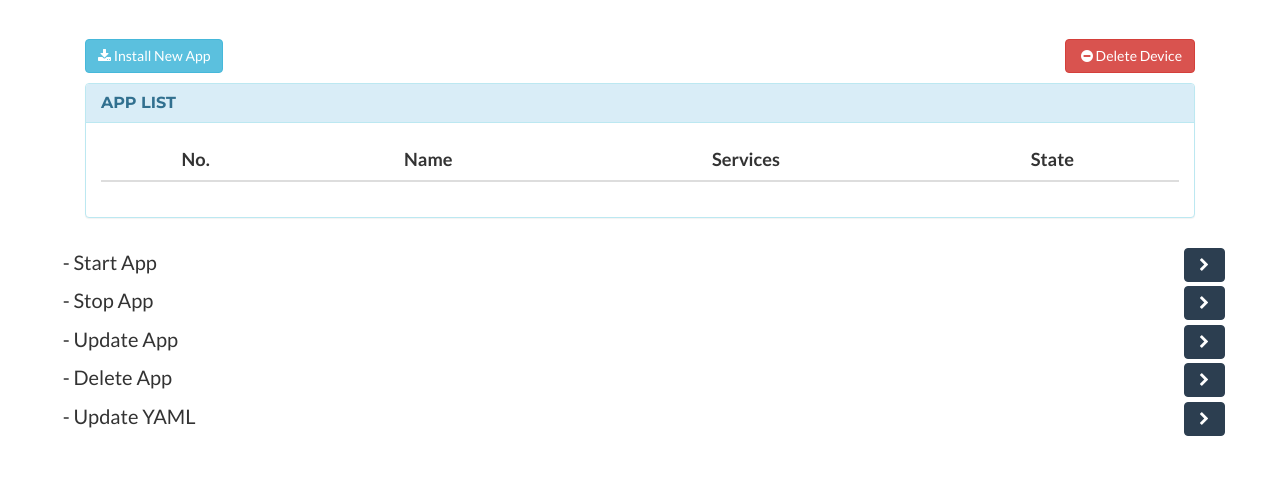
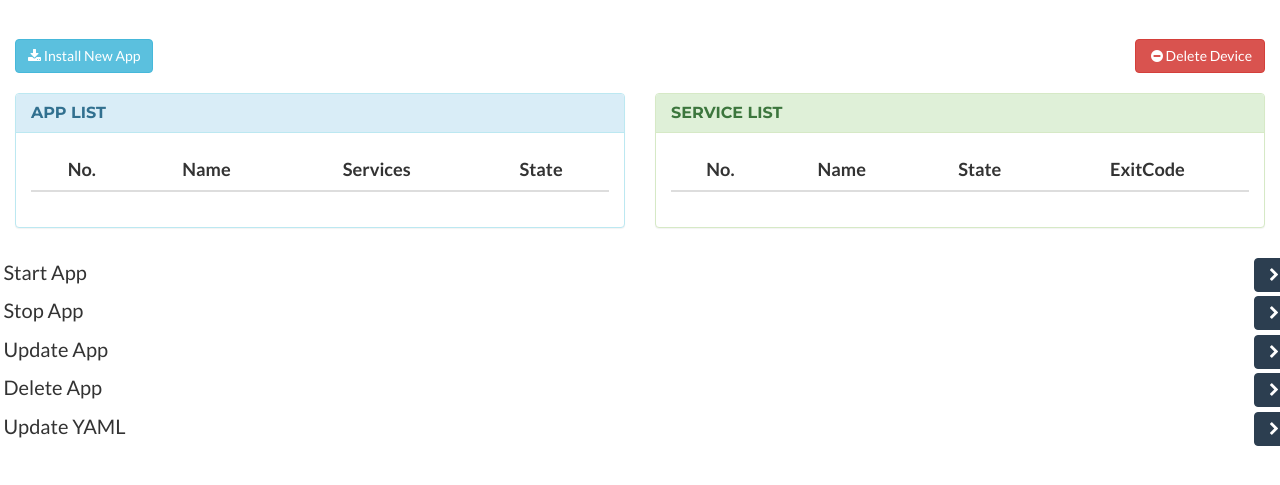
Before and after one commit to duanliying/system-deployment-mgmt-go, a Python web app: template web-ui/templates/device.html in a window 1280 px wide. Shown: the part 101-586 px from the top of the page. Run offline with Jinja, Linux system fonts and the light colour scheme; the template is opened without the code that fills it, so the values that code supplies are empty; style sheets or scripts are compiled from the project's sources; some libraries are stand-ins or nearby versions.

Commit message:
Add getting service state logic & Bug fix
 - Adjust get service state function
 - Fix python variable(dictionary) update bug.
 - Add Dialog for users


Signed-off-by: Leejaehong <jaehong2.lee@samsung.com>

```diff
--- a/web-ui/static/sda/js/device.js
+++ b/web-ui/static/sda/js/device.js
@@ -7,15 +7,15 @@ function device_onLoad() {
 function get_apps() {
     sda_manager_control_hide();
     $("#app_tbody").empty();
+    $("#service_tbody").empty();
 
     $.ajax({
         url: base_url +"/sdamanager/apps",
         type: "GET",
         contentType: "application/json",
         dataType: "json",
-
         error: function(error) {
-            swal("server return error", "", "error");
+            swal("Server return error", "", "error");
         },
         success: function(data, code) {
             if (code == "success") {
@@ -32,7 +32,7 @@ function get_apps() {
                     + '</tr>');
                 }
             } else {
-                swal("server return error", "", "error");
+                swal("Server return error", "", "error");
             }
         }
     });
@@ -41,6 +41,7 @@ function get_apps() {
 $(function() {
     $("#app_tbody").on("click", "tr", function(e) {
         sda_manager_control_show();
+        $("#service_tbody").empty();
         $("tr").removeClass("active");
         $(this).addClass("active");
         $("#app_name").text($(this).find("td:eq(1)").text());
@@ -51,13 +52,26 @@ $(function() {
             url: base_url +"/sdamanager/app",
             type: "POST",
             contentType: "application/json",
+            dataType: "json",
             data: JSON.stringify(obj),
             error: function(error) {
-                swal("server return error", "", "error");
+                swal("Server return error",  "", "error");
             },
             success: function(data, code) {
-                if (code != "success") {
-                    alert("server return error.");
+                if (code == "success") {
+                    var list = $.parseJSON(data);
+                    var listLen = list.services.length;
+                    for (var i = 0; i < listLen; i++) {
+                        var No = i + 1;
+                        $("#service_table tbody").append('<tr>'
+                        + '<td align="center" class="table_sda" style="vertical-align: middle;">' + No + '</td>'
+                        + '<td align="center" class="table_sda" style="vertical-align: middle;">' + list.services[i].name + '</td>'
+                        + '<td align="center" class="table_sda" style="vertical-align: middle;">' + list.services[i].state+ '</td>'
+                        + '<td align="center" class="table_sda" style="vertical-align: middle;">' + list.services[i].exitcode + '</td>'
+                        + '</tr>');
+                    }
+                } else {
+                    swal("Server return error", "", "error");
                 }
             }
         });
@@ -82,14 +96,14 @@ $(function() {
                     url: base_url +"/sdamanager/app",
                     type: "DELETE",
                     error: function(error) {
-                        swal("server return error", "", "error");
+                        swal("Server return error", "", "error");
                     },
                     success: function(data, code) {
                         if (code == "success") {
                             get_apps();
                             swal("Deleted!", "", "success");
                         } else {
-                            swal("server return error", "", "error");
+                            swal("Server return error", "", "error");
                         }
                     }
                 });
@@ -116,14 +130,14 @@ $(function() {
                         url: base_url +"/sdamanager/app/update",
                         type: "GET",
                         error: function(error) {
-                            swal("server return error", "", "error");
+                            swal("Server return error", "", "error");
                         },
                         success: function(data, code) {
                             if (code == "success") {
                                 get_apps();
                                 swal("Updated!", "", "success");
                             } else {
-                                swal("server return error", "", "error");
+                                swal("Server return error", "", "error");
                             }
                         }
                     });
@@ -149,14 +163,14 @@ $(function() {
                         url: base_url +"/sdamanager/app/start",
                         type: "GET",
                         error: function(error) {
-                            swal("server return error", "", "error");
+                            swal("Server return error", "", "error");
                         },
                         success: function(data, code) {
                             if (code == "success") {
                                 get_apps();
                                 swal("Started!", "", "success");
                             } else {
-                                swal("server return error", "", "error");
+                                swal("Server return error", "", "error");
                             }
                         }
                     });
@@ -182,14 +196,14 @@ $(function() {
                         url: base_url +"/sdamanager/app/stop",
                         type: "GET",
                         error: function(error) {
-                            swal("server return error", "", "error");
+                            swal("Server return error", "", "error");
                         },
                         success: function(data, code) {
                             if (code == "success") {
                                 get_apps();
                                 swal("Stoped!", "", "success");
                             } else {
-                                swal("server return error", "", "error");
+                                swal("Server return error", "", "error");
                             }
                         }
                     });
@@ -203,14 +217,14 @@ $(function() {
             url: base_url +"/sdamanager/app/yaml",
             type: "GET",
             error: function(error) {
-                swal("server return error", "", "error");
+                swal("Server return error", "", "error");
             },
             success: function(data, code) {
                 if (code == "success") {
                     var obj = $.parseJSON(data);
                     $("#textarea_update_yaml").val(obj);
                 } else {
-                    swal("server return error", "", "error");
+                    swal("Server return error", "", "error");
                 }
             }
         });
@@ -238,14 +252,14 @@ $(function() {
                         contentType: "application/json",
                         data: JSON.stringify(obj),
                         error: function(error) {
-                            swal("server return error", "", "error");
+                            swal("Server return error", "", "error");
                         },
                         success: function(data, code) {
                             if (code == "success") {
                                 swal("Updated!", "", "success");
                                 $('#dig_update_YAML').modal('toggle');
                             } else {
-                                alert("server return error.");
+                                alert("Server return error.");
                             }
                         }
                     });
@@ -272,7 +286,7 @@ $(function() {
                         url: base_url +"/sdamanager/unregister",
                         type: "POST",
                         error: function(error) {
-                            swal("server return error", "", "error");
+                            swal("Server return error", "", "error");
                         },
                         success: function(data, code) {
                             if (code == "success") {
--- a/web-ui/static/sda/js/sdamanager.js
+++ b/web-ui/static/sda/js/sdamanager.js
@@ -251,6 +251,7 @@ $(function() {
             success: function(data, code) {
                 if (code == "success") {
                     $("#sda_manager_ip").val(data);
+                    swal("Connected!", "", "success");
                     get_groups();
                 }
                 else {
--- a/web-ui/templates/device.html
+++ b/web-ui/templates/device.html
@@ -70,7 +70,6 @@
 
 <!-- Section -->
 <section>
-    <div class="container">
     <div id="sda_main" class="col-lg-12 sda_container">
         <div class="row" style="padding-top:20px">
             <div class="col-lg-12">
@@ -87,8 +86,8 @@
                 </a>
             </div>
         </div>
-            <div class="row">
-                <div class="col-lg-12" style="padding-top:10px">
+        <div class="row" style="padding-top:10px">
+            <div class="col-lg-6" style="padding-top:10px">
                 <div class="panel panel-info filterable">
                     <div class="panel-heading">
                         <h3 class="panel-title">App List</h3>
@@ -104,6 +103,29 @@
                             </tr>
                             </thead>
                             <tbody id="app_tbody">
+                            <tr>
+                            </tr>
+                            </tbody>
+                        </table>
+                    </div>
+                </div>
+            </div>
+            <div class="col-lg-6" style="padding-top:10px">
+                <div class="panel panel-success filterable">
+                    <div class="panel-heading">
+                        <h3 class="panel-title">Service List</h3>
+                    </div>
+                    <div class="panel-body">
+                        <table id="service_table" class="table table-hover noselect">
+                            <thead>
+                            <tr id="service_tr">
+                                <th style="font-size:130%;text-align:center;">No.</th>
+                                <th style="font-size:130%;text-align:center;">Name</th>
+                                <th style="font-size:130%;text-align:center;">State</th>
+                                <th style="font-size:130%;text-align:center;">ExitCode</th>
+                            </tr>
+                            </thead>
+                            <tbody id="service_tbody">
                             <tr>
                             </tr>
                             </tbody>
@@ -155,7 +177,6 @@
                             &nbsp;<i class="fa fa-chevron-right fa-1x"></i>&nbsp;
                         </a>
                     </p>
-                    </div>
                 </div>
             </div>
         </div>
```
Also changed, not shown: web-ui/src/flask/device_api.py (+26 -2 lines), web-ui/src/flask/group_api.py (+20 -9 lines). Lines whose indentation alone changed are shown as unchanged.
